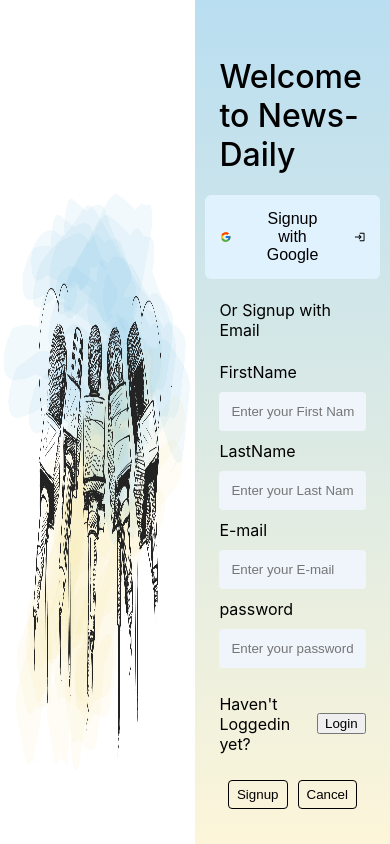
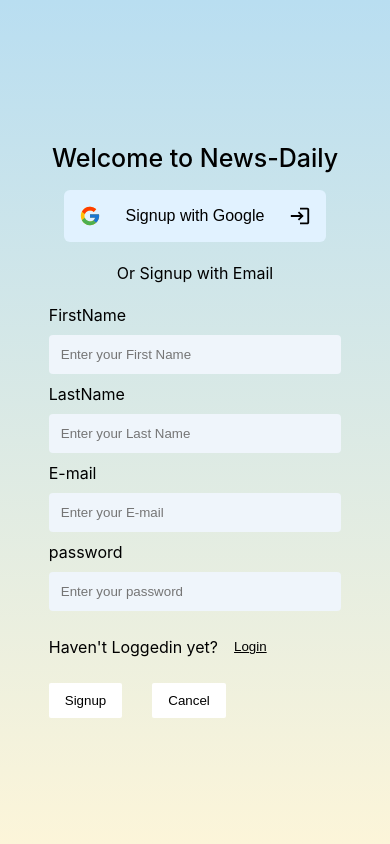
Before and after one commit to Abhishekr2122/news-daily, a React (Create React App) app: page / in a window 390 px wide. Built offline with nearby package versions, Linux system fonts and the light colour scheme; the HTML template or start-up script is replaced by a standard one.

Commit message:
Making the signup page responsive.

```diff
--- a/src/pages/signup/Signup.js
+++ b/src/pages/signup/Signup.js
@@ -79,18 +79,14 @@
           errors={errors}
         />
 
-        <p
-          style={{
-            display: "flex",
-            alignItems: "center",
-            justifyContent: "center",
-          }}
-        >
+        <p className="signup-para">
           Haven't Loggedin yet?{" "}
           {isLogging ? (
             <Spinner />
           ) : (
-            <button onClick={handleLoginBtn}>Login</button>
+            <button onClick={handleLoginBtn} className="login-btn">
+              Login
+            </button>
           )}
         </p>
 
--- a/src/pages/signup/signup.css
+++ b/src/pages/signup/signup.css
@@ -10,14 +10,39 @@
 .signup-btn-container {
   display: flex;
   align-items: center;
-  justify-content: center;
+  /* justify-content: center; */
+  gap: 30px;
+}
+
+.form-action-btn {
+  padding: 10px 16px;
+  /* background-color: #f6f6c6; */
+  background-color: white;
+
+  /* border: 1px solid black; */
+  border: transparent;
+  cursor: pointer;
+  border-radius: 2px;
+  transition-duration: 0.7s;
+  color: black;
+}
+
+.form-action-btn:hover {
+  background-color: aliceblue;
+  transition-duration: 0.7s;
+  border: transparent;
+}
+
+.signup-para {
+  display: flex;
+  align-items: center;
+  /* justify-content: center; */
   gap: 10px;
 }
 
-.form-action-btn {
-  padding: 6px 8px;
+.login-btn {
   background-color: transparent;
-  border: 1px solid black;
+  border: transparent;
+  text-decoration: underline;
   cursor: pointer;
-  border-radius: 4px;
 }
--- a/src/ui/signup_components/signupform.css
+++ b/src/ui/signup_components/signupform.css
@@ -19,3 +19,29 @@
 .signup-form-sub-container {
   width: 75%;
 }
+
+@media screen and (max-width: 929px) {
+  .signup-form-container {
+    width: 100%;
+    display: flex;
+    align-items: center;
+    justify-content: center;
+    height: 100%;
+    /* border: 2px solid green; */
+  }
+
+  .signup-form {
+    width: 100%;
+    /* border: 1px solid black; */
+  }
+
+  .signup-form-sub-container {
+    /* border: 1px solid brown; */
+    height: fit-content;
+
+    display: flex;
+    flex-direction: column;
+    align-items: center;
+    justify-content: space-evenly;
+  }
+}
--- a/src/ui/signup_components/signupformheader.css
+++ b/src/ui/signup_components/signupformheader.css
@@ -15,6 +15,12 @@
   background-color: rgb(225, 242, 255);
   cursor: pointer;
   border-radius: 6px;
+  transition-duration: 0.7s;
+}
+
+.signup-google-btn:hover {
+  background-color: white;
+  transition-duration: 0.7s;
 }
 
 .signup-form-heading {
@@ -29,3 +35,15 @@
 .signup-form-sub-heading {
   font-weight: 400;
 }
+
+@media screen and (max-width: 465px) {
+  .signup-form-heading {
+    font-size: 25px;
+  }
+}
+
+@media screen and (max-width: 362px) {
+  .signup-form-heading {
+    font-size: 22px;
+  }
+}
--- a/src/ui/signup_components/signupimage.css
+++ b/src/ui/signup_components/signupimage.css
@@ -6,3 +6,9 @@
   background-size: 100% 100%;
   background-repeat: no-repeat;
 }
+
+@media screen and (max-width: 929px) {
+  .signup-image {
+    display: none;
+  }
+}
--- a/src/ui/signup_components/signupinput.css
+++ b/src/ui/signup_components/signupinput.css
@@ -11,3 +11,7 @@
   border: transparent;
   background-color: rgb(239, 245, 251);
 }
+
+.input:focus {
+  outline-color: lightblue;
+}
```
